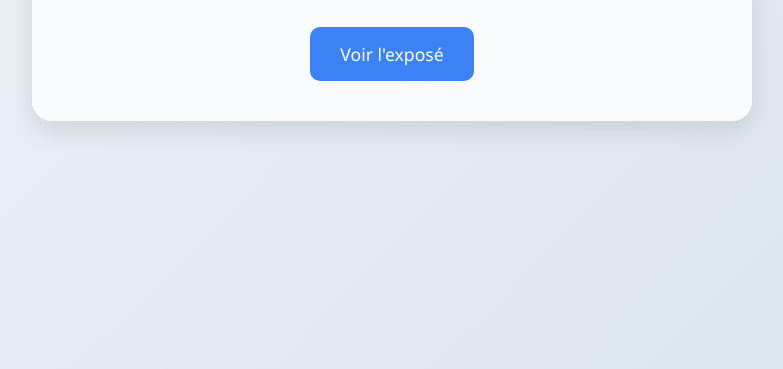
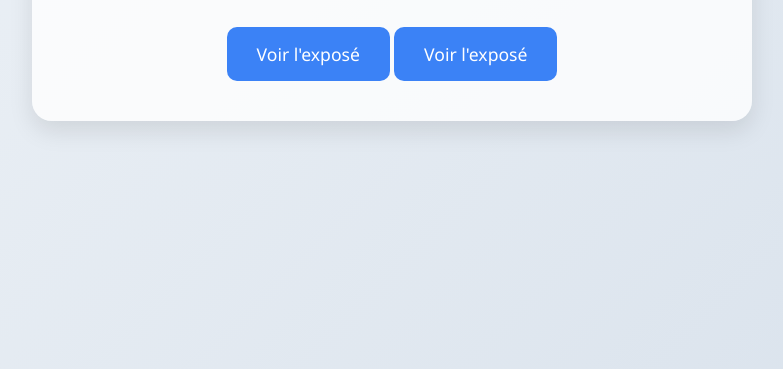
Before and after one commit to dzvellox/expo, a plain HTML site: page index.html in a window 1280 px wide. Shown: the part 431-800 px from the top of the page, without its empty margins (248-1031 px from the left). Drawn offline with Linux system fonts and the light colour scheme.

Commit message:
Update index.html

```diff
--- a/index.html
+++ b/index.html
@@ -63,6 +63,7 @@
     <div class="container">
         <h1>Mon Exposé sur Henri Poincaré</h1>
         <p>Clique sur le bouton ci-dessous pour accéder à mon Google Slides avec les GIFs animés :</p>
+        <a href="https://google.com" target="_blank" class="btn">Voir l'exposé</a>
         <a href="https://docs.google.com/presentation/d/e/2PACX-1vRJ9KAY0W58mAfK2aP-zUg2s7g7xbueSt7jT2JYddMCXT40OHtffYrRfl-JAvNz8GTPpoQDBgmvdhXy/pub?start=false&loop=false&delayms=3000" target="_blank" class="btn">Voir l'exposé</a>
     </div>
 </body>
```
